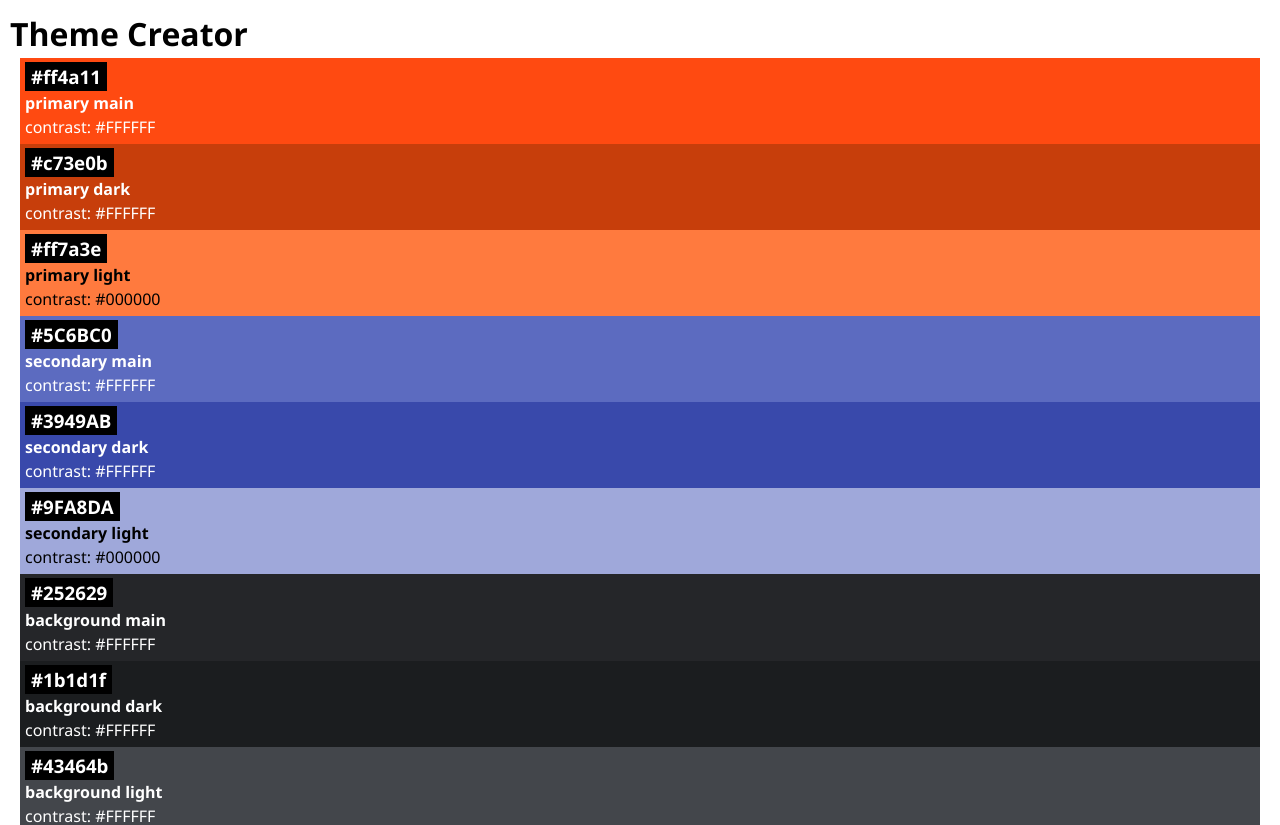
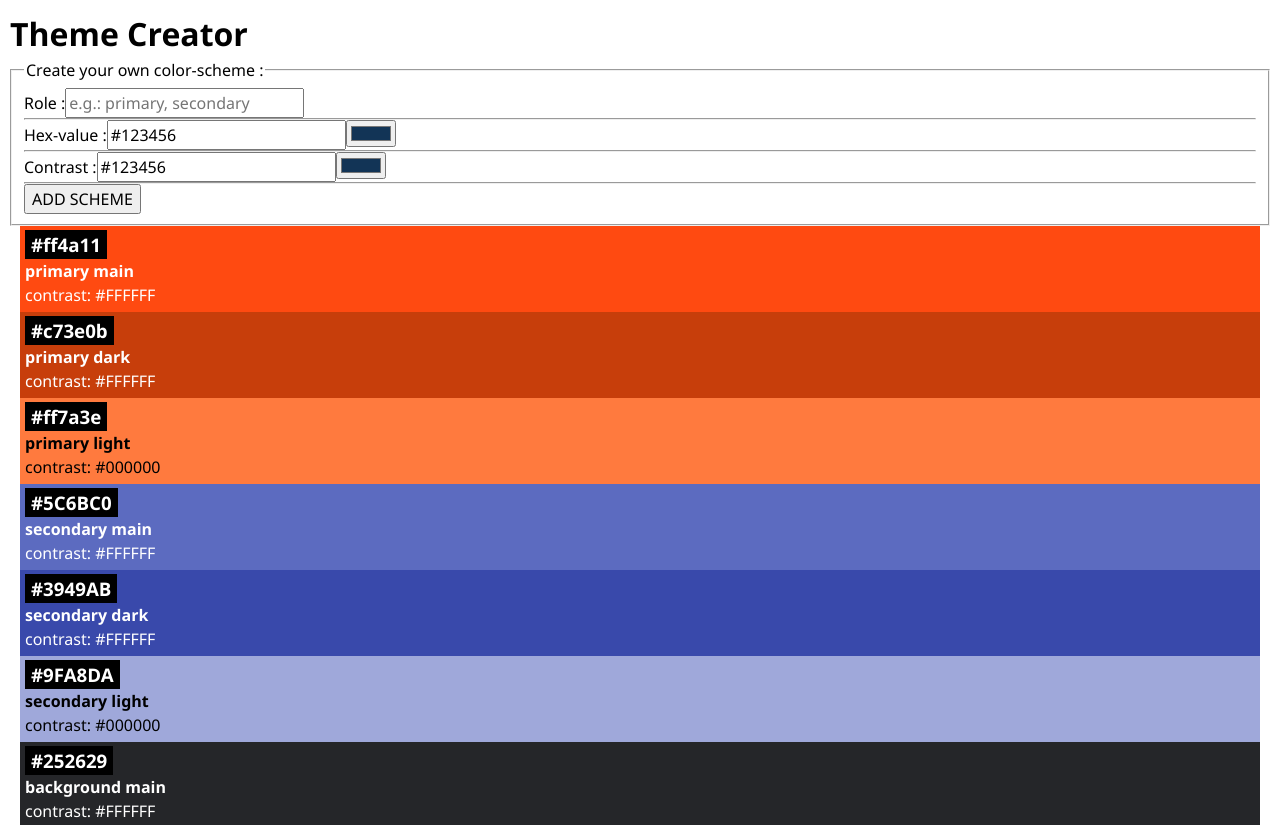
Before and after one commit to Braun-Johannes/Theme-creator, a React (Vite) app: page / in a window 1280 px wide. Shown: the top 825 px of the page. Built offline with nearby package versions, Linux system fonts and the light colour scheme.

Commit message:
added ColorForm, ColorInput

```diff
--- a/package.json
+++ b/package.json
@@ -14,7 +14,8 @@
     "@octokit/rest": "^20.1.0",
     "dotenv": "^16.4.5",
     "react": "^18.2.0",
-    "react-dom": "^18.2.0"
+    "react-dom": "^18.2.0",
+    "uid": "^2.0.2"
   },
   "devDependencies": {
     "@types/react": "^18.2.66",
--- a/src/App.jsx
+++ b/src/App.jsx
@@ -1,13 +1,23 @@
 import { initialColors } from "./lib/colors";
 import Color from "./Components/Color/Color";
 import "./App.css";
+import ColorForm from "./Components/ColorForm/ColorForm";
+import { useState } from "react";
+import { uid } from "uid";
 
 function App() {
+  const [schemes, setSchemes] = useState(initialColors);
+
+  function handleAddScheme(newScheme) {
+    setSchemes([{ id: uid(), ...newScheme }, ...schemes]);
+  }
+
   return (
     <>
       <h1>Theme Creator</h1>
+      <ColorForm onAddScheme={handleAddScheme} schemes={schemes} />
 
-      {initialColors.map((color) => {
+      {schemes.map((color) => {
         return <Color key={color.id} color={color} />;
       })}
     </>
@@ -15,3 +25,15 @@ function App() {
 }
 
 export default App;
+
+// return (
+//   <>
+//     <h1>Theme Creator</h1>
+//     <ColorForm onAddScheme={handleAddScheme} />
+
+// {initialColors.map((color) => {
+//   return <Color key={color.id} color={color} />;
+//     })}
+//   </>
+// );
+// }
--- /dev/null
+++ b/src/Components/ColorForm/ColorForm.jsx
@@ -0,0 +1,49 @@
+import "../ColorForm/colorForm.css";
+import { useState } from "react";
+import ColorInput from "../ColorInput/ColorInput";
+
+export default function ColorForm({ onAddScheme }) {
+  const [role, setRole] = useState("");
+
+  function handleRole(event) {
+    setRole(event.target.value);
+  }
+
+  function handleSubmit(event) {
+    event.preventDefault();
+
+    const formData = new FormData(event.target);
+    const data = Object.fromEntries(formData);
+
+    onAddScheme(data);
+
+    event.target.reset();
+    event.target.elements.role.focus();
+  }
+
+  return (
+    <form onSubmit={handleSubmit}>
+      <fieldset className="">
+        <legend>Create your own color-scheme :</legend>
+        <label htmlFor="role">Role :</label>
+        <input
+          type="text"
+          id="role"
+          name="role"
+          value={role}
+          onChange={handleRole}
+          placeholder="e.g.: primary, secondary"
+          required
+        ></input>
+        <hr />
+        <label htmlFor="hex">Hex-value :</label>
+        <ColorInput id="hex" />
+        <hr />
+        <label htmlFor="contrastText">Contrast :</label>
+        <ColorInput id="contrastText" />
+        <hr />
+        <button type="submit">ADD SCHEME</button>
+      </fieldset>
+    </form>
+  );
+}
--- /dev/null
+++ b/src/Components/ColorInput/ColorInput.jsx
@@ -0,0 +1,24 @@
+import { useState } from "react";
+
+export default function ColorInput({ id }) {
+  const [hex, setHex] = useState("#123456");
+
+  function handleHex(event) {
+    setHex(event.target.value);
+  }
+
+  return (
+    <>
+      <input
+        name={id}
+        id={id}
+        type="text"
+        value={hex}
+        onChange={handleHex}
+        placeholder="#123213"
+        required
+      ></input>
+      <input type="color" value={hex} onChange={handleHex} required></input>
+    </>
+  );
+}
```
Also changed, not shown: src/Components/ColorForm/colorForm.css (added), 1 other file (tests, documents, lock files or other folders).
